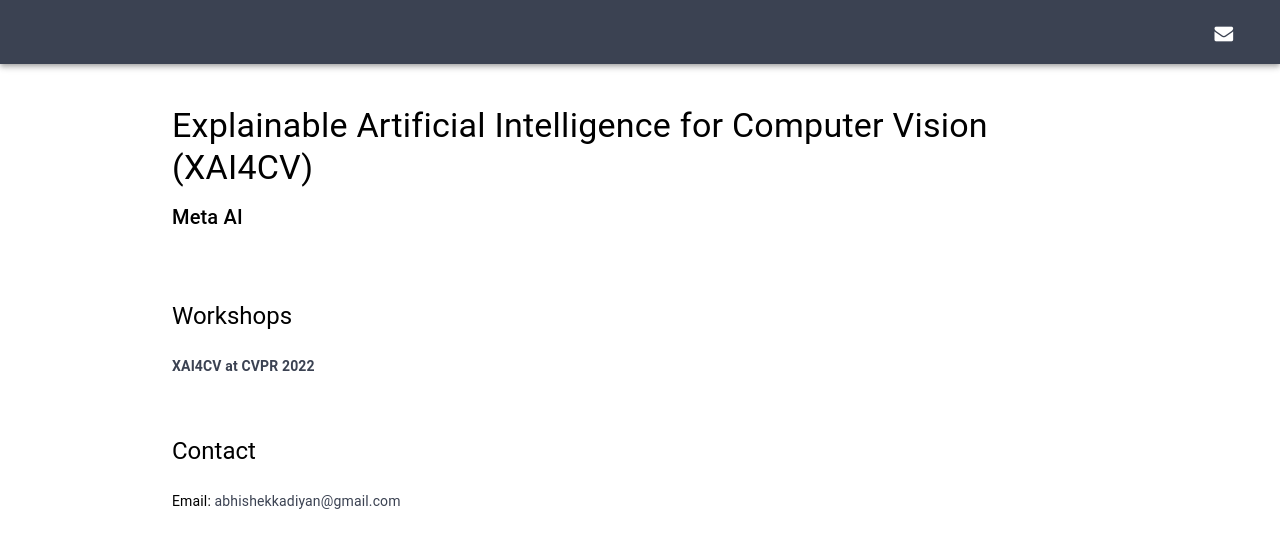
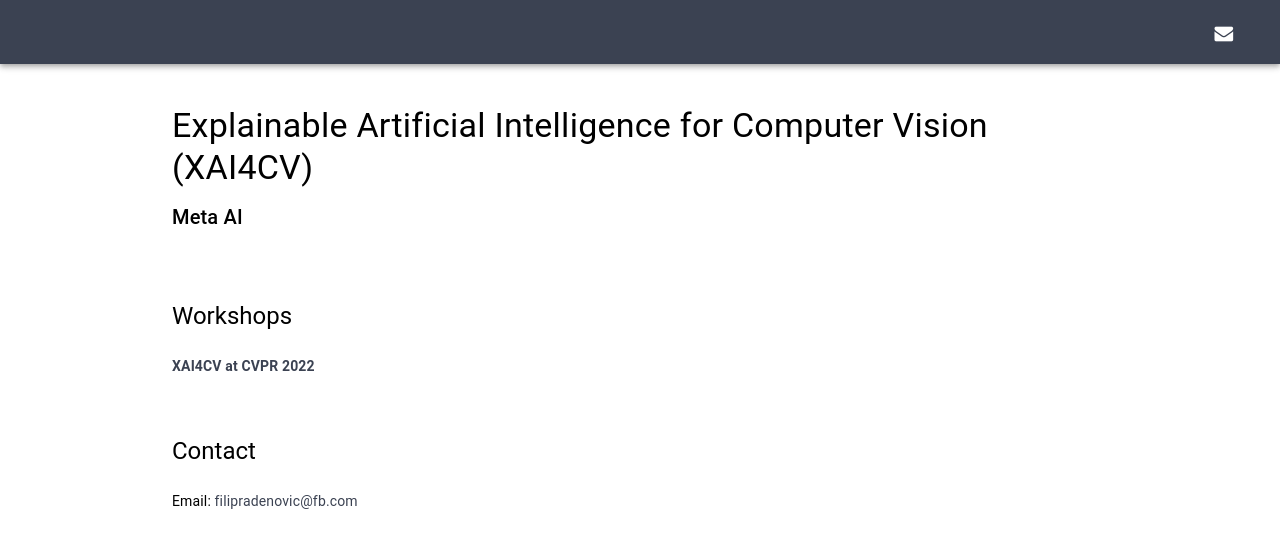
Before and after one commit to xai4cv/xai4cv.github.io, a React (Create React App) app: page / in a window 1280 px wide. Shown: the top 548 px of the page. Built offline with nearby package versions, Linux system fonts and the light colour scheme.

Commit message:
Minor Home fixes

```diff
--- a/src/components/Home.js
+++ b/src/components/Home.js
@@ -88,7 +88,7 @@
                                     <Grid container justify="flex-start">
                                         <Grid item xs={12} lg={9} className={classes.gridItem}>
                                             <Typography className={classes.SectionHeader} variant="body2" align="left">
-                                                <Link href="https://xai4cv.github.io/workshop"><b>XAI4CV at CVPR 2022</b></Link>
+                                                <Link href="./workshop"><b>XAI4CV at CVPR 2022</b></Link>
                                             </Typography>
                                         </Grid>
                                     </Grid>
@@ -107,7 +107,7 @@
                                     <Grid container justify="flex-start">
                                         <Grid item xs={12} lg={9} className={classes.gridItem}>
                                             <Typography className={classes.SectionHeader} variant="body2" align="left">
-                                                Email: <Link href="mailto:abhishekkadiyan@gmail.com">abhishekkadiyan@gmail.com</Link>
+                                                Email: <Link href="mailto:filipradenovic@fb.com">filipradenovic@fb.com</Link>
                                             </Typography>
                                         </Grid>
                                     </Grid>
```
